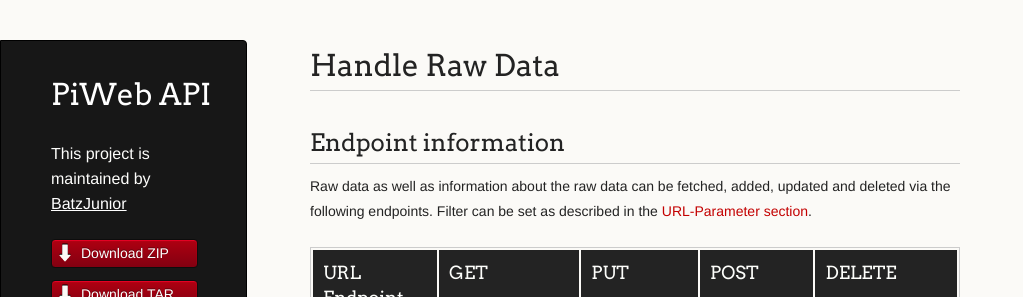
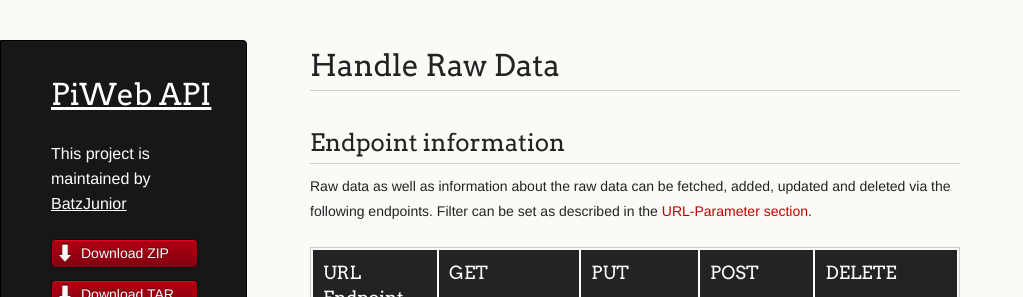
Before and after one commit to BatzJunior/testrepo, a Jekyll site: the page built from rawdata.md, in a window 1280 px wide. Shown: the top 297 px of the page, without its empty margins (0-1023 px from the left). Built offline with Jekyll 4.4.1, drawn with Linux system fonts in a browser that asks for light colours.

Commit message:
Update frame.html

```diff
--- a/_layouts/frame.html
+++ b/_layouts/frame.html
@@ -18,7 +18,7 @@
   <body>
     <div class="wrapper">
       <header>
-        <h1 class="header"><a href="https://github.com/BatzJunior/testrepo"> PiWeb API</a></h1>
+        <h1 class="header"><a class="header name" href="https://github.com/BatzJunior/testrepo"> PiWeb API</a></h1>
         <p class="header"></p>
         <p class="header">This project is maintained by <a class="header name" href="https://github.com/BatzJunior">BatzJunior</a></p>
 
```
